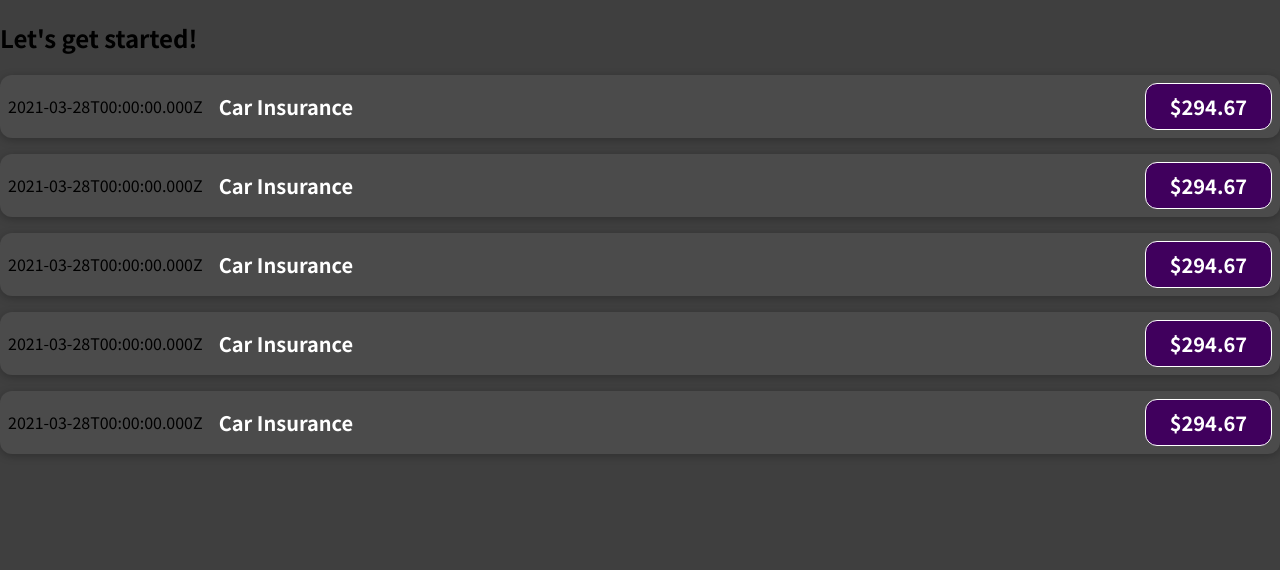
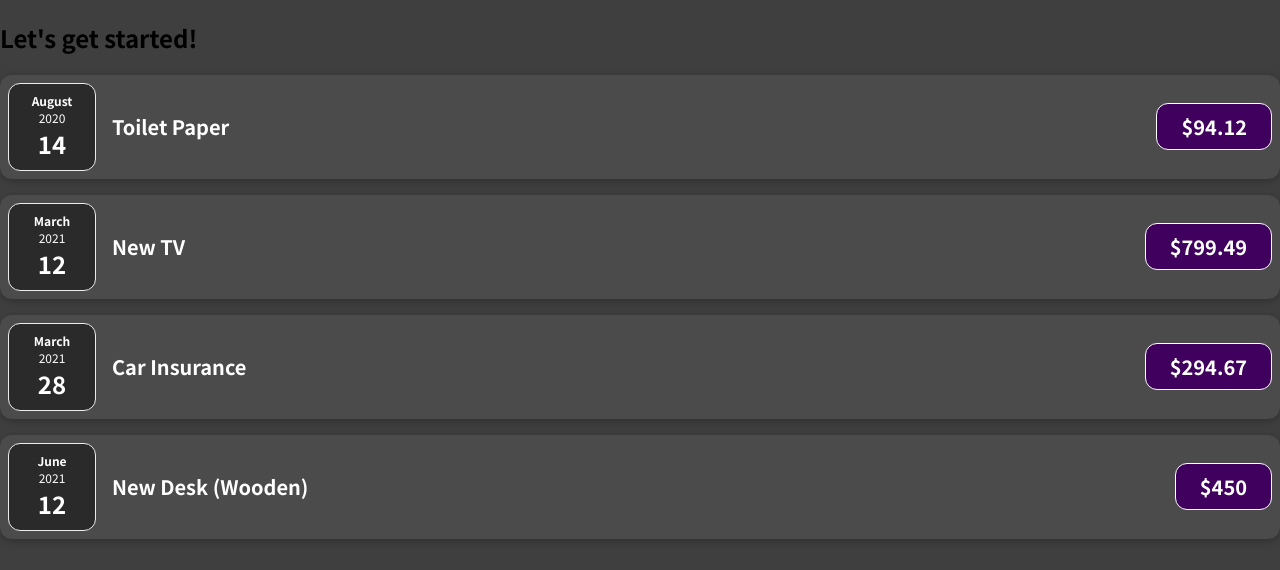
Before and after one commit to samhcarrasco/React, a JavaScript app: page / in a window 1280 px wide. Shown: the top 570 px of the page. Built offline with nearby package versions, Linux system fonts and the light colour scheme.

Commit message:
separated expense component from expense date commponent/added styling to expense date component

```diff
--- a/src/App.js
+++ b/src/App.js
@@ -1,14 +1,51 @@
 import ExpenseItem from './components/ExpenseItem';
 
 function App() {
+  const expenses = [
+    {
+      id: 'e1',
+      title: 'Toilet Paper',
+      amount: 94.12,
+      date: new Date(2020, 7, 14)
+    },
+    {id: 'e2', title: 'New TV', amount: 799.49, date: new Date(2021, 2, 12)},
+    {
+      id: 'e3',
+      title: 'Car Insurance',
+      amount: 294.67,
+      date: new Date(2021, 2, 28)
+    },
+    {
+      id: 'e4',
+      title: 'New Desk (Wooden)',
+      amount: 450,
+      date: new Date(2021, 5, 12)
+    }
+  ];
   return (
     <div>
       <h2>Let's get started!</h2>
-      <ExpenseItem/>
-      <ExpenseItem/>
-      <ExpenseItem/>
-      <ExpenseItem/>
-      <ExpenseItem/>
+      <ExpenseItem
+        title={expenses[0].title}
+        amount={expenses[0].amount}
+        date={expenses[0].date}
+      />
+      <ExpenseItem
+        title={expenses[1].title}
+        amount={expenses[1].amount}
+        date={expenses[1].date}
+      />
+      <ExpenseItem
+        title={expenses[2].title}
+        amount={expenses[2].amount}
+        date={expenses[2].date}
+      />
+      <ExpenseItem
+        title={expenses[3].title}
+        amount={expenses[3].amount}
+        date={expenses[3].date}
+      />
+
     </div>
   );
 }
--- /dev/null
+++ b/src/components/ExpenseDate.css
@@ -0,0 +1,26 @@
+.expense-date {
+  display: flex;
+  flex-direction: column;
+  width: 5.5rem;
+  height: 5.5rem;
+  border: 1px solid #ececec;
+  background-color: #2a2a2a;
+  color: white;
+  border-radius: 12px;
+  align-items: center;
+  justify-content: center;
+}
+
+.expense-date__month {
+  font-size: 0.75rem;
+  font-weight: bold;
+}
+
+.expense-date__year {
+  font-size: 0.75rem;
+}
+
+.expense-date__day {
+  font-size: 1.5rem;
+  font-weight: bold;
+}
--- /dev/null
+++ b/src/components/ExpenseDate.js
@@ -0,0 +1,16 @@
+import './ExpenseDate.css'
+function ExpenseDate(props) {
+  const month = props.date.toLocaleString('en-US', {month: 'long'});
+  const day = props.date.toLocaleString('en-US', {day: '2-digit'});
+  const year = props.date.getFullYear();
+
+  return (
+    <div className ="expense-date">
+      <div className='expense-date__month'>{month}</div>
+      <div className='expense-date__year'>{year}</div>
+      <div className='expense-date__day'>{day}</div>
+    </div>
+  );
+}
+
+export default ExpenseDate;
--- a/src/components/ExpenseItem.js
+++ b/src/components/ExpenseItem.js
@@ -1,15 +1,14 @@
 import './ExpenseItem.css';
-function ExpenseItem() {
-  const expenseDate= new Date(2021, 2, 28);
-  const expenseTitle = 'Car Insurance';
-  const expenseAmount = 294.67;
+import ExpenseDate from './ExpenseDate'
+function ExpenseItem(props) {
+
   return (
     <div className='expense-item'>
       {/*.toISOString() turns date objects into text */}
-      <div >{expenseDate.toISOString()}</div>
+      <ExpenseDate date = {props.date}/>
       <div className='expense-item__description'>
-        <h2>{expenseTitle}</h2>
-        <div className='expense-item__price'>${expenseAmount}</div>
+        <h2>{props.title}</h2>
+        <div className='expense-item__price'>${props.amount}</div>
       </div>
     </div>
   );
```
Also changed, not shown: 1 other file (tests, documents, lock files or other folders).
